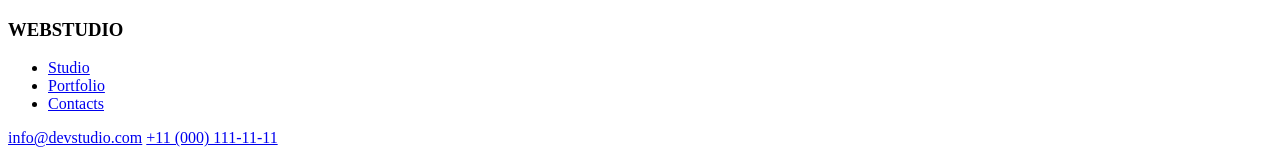
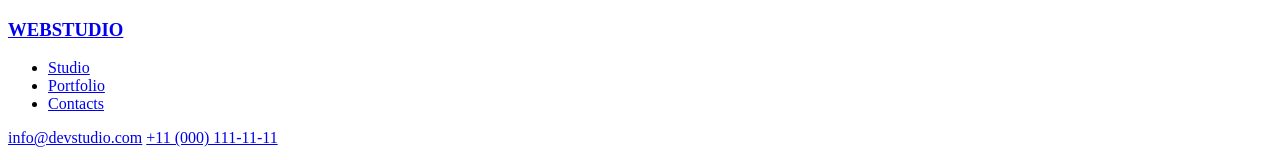
Before and after one commit to Vladlen8432/goit-markup-hw-01, a plain HTML site: page index.html in a window 1280 px wide. Shown: the top 160 px of the page. Drawn offline with Linux system fonts and the light colour scheme.

Commit message:
firstgoitpage2104.1

```diff
--- a/index.html
+++ b/index.html
@@ -8,7 +8,7 @@
   </head>
   <body>
     <header>
-      <h3><a href="./index.html"></a>WEBSTUDIO</h3>
+      <h3><a href="./index.html">WEBSTUDIO</a></h3>
 
       <ul>
         <li>
```
Also changed, not shown: portfolio.html (+1 -1 lines).
